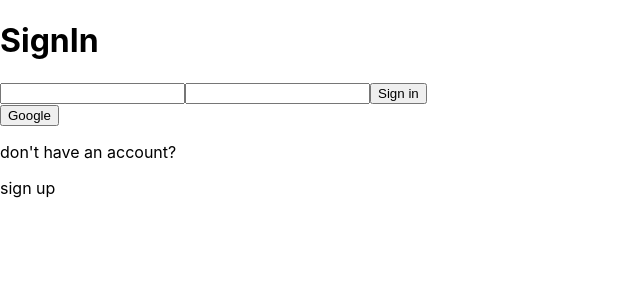
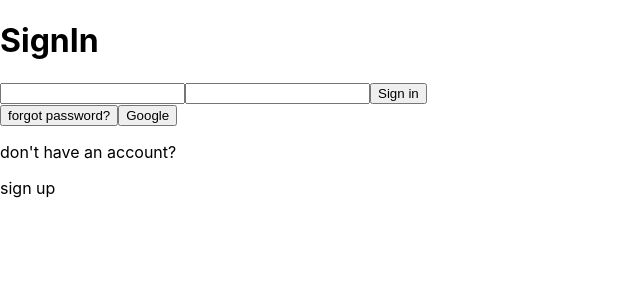
Before and after one commit to fugarino/crypto-app, a Next.js app: page /signin in a window 1280 px wide. Shown: the top 300 px of the page, without its empty margins (0-640 px from the left). Built offline with nearby package versions, Linux system fonts and the light colour scheme; no server answers.

Commit message:
feat: reset password user auth

```diff
--- a/pages/signin.tsx
+++ b/pages/signin.tsx
@@ -7,7 +7,7 @@ import { useAuth } from "../src/context/AuthContext";
 const SignIn: NextPage = () => {
   const [error, setError] = useState("");
   const [loading, setLoading] = useState(false);
-  const { signin, loginWithGoogle }: any = useAuth();
+  const { signin, loginWithGoogle, forgotPassword }: any = useAuth();
 
   const router = useRouter();
 
@@ -26,6 +26,16 @@ const SignIn: NextPage = () => {
       setError("Unable to sign in");
     }
     setLoading(false);
+  };
+
+  const handleForgotPassword = async () => {
+    try {
+      setError("");
+      setLoading(true);
+      await forgotPassword(email.current.value);
+    } catch {
+      setError("Unable to send reset email");
+    }
   };
 
   const handleGoogleSignin = async () => {
@@ -51,6 +61,7 @@ const SignIn: NextPage = () => {
           Sign in
         </button>
       </form>
+      <button onClick={handleForgotPassword}>forgot password?</button>
       <button onClick={handleGoogleSignin}>Google</button>
       <p>{`don't have an account? `}</p>
       <Link href="/signup">
--- a/src/context/AuthContext.tsx
+++ b/src/context/AuthContext.tsx
@@ -5,6 +5,7 @@ import {
   signOut,
   GoogleAuthProvider,
   signInWithPopup,
+  sendPasswordResetEmail,
 } from "firebase/auth";
 import { createContext, ReactNode, useContext, useEffect, useState } from "react";
 import { auth } from "../config/firebase.config";
@@ -39,6 +40,10 @@ export const AuthProvider = ({ children }: IAuthProviderProps) => {
     signOut(auth);
   };
 
+  const forgotPassword = (email: string) => {
+    return sendPasswordResetEmail(auth, email);
+  };
+
   useEffect(() => {
     const unsubscribe = onAuthStateChanged(auth, (user: any) => {
       setCurrentUser(user);
@@ -54,6 +59,7 @@ export const AuthProvider = ({ children }: IAuthProviderProps) => {
     signin,
     logout,
     loginWithGoogle,
+    forgotPassword,
   };
   return <AuthContext.Provider value={value}>{!loading && children}</AuthContext.Provider>;
 };
```
